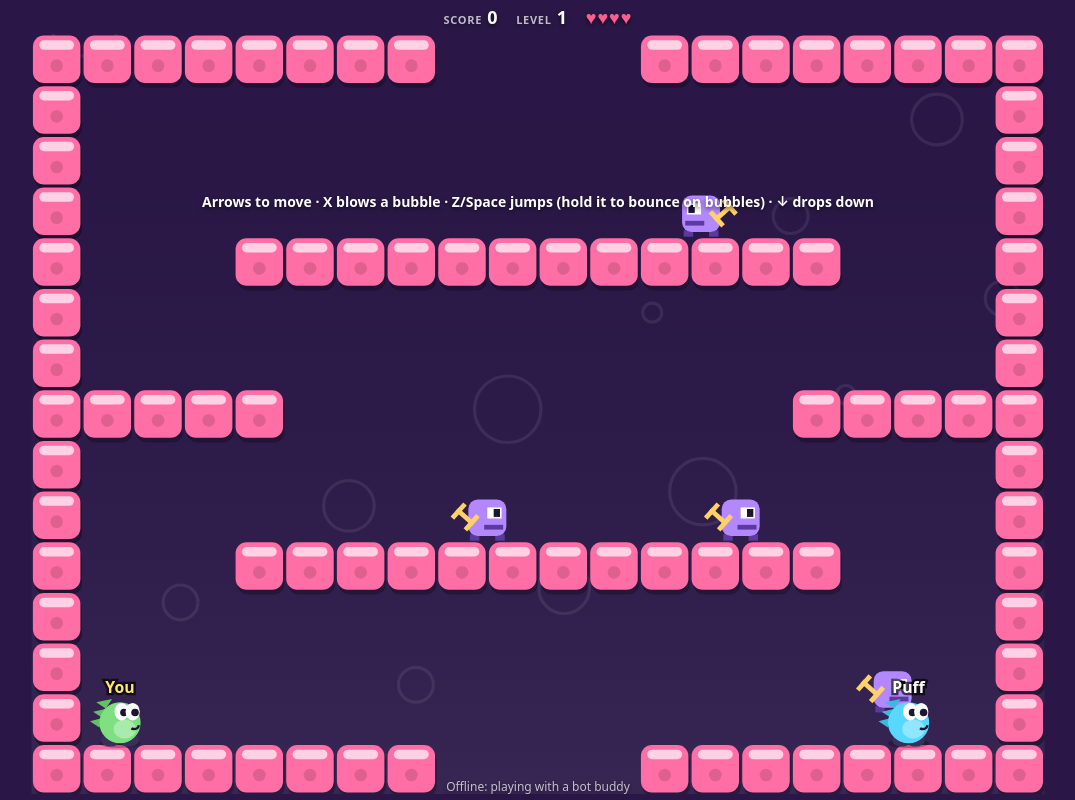
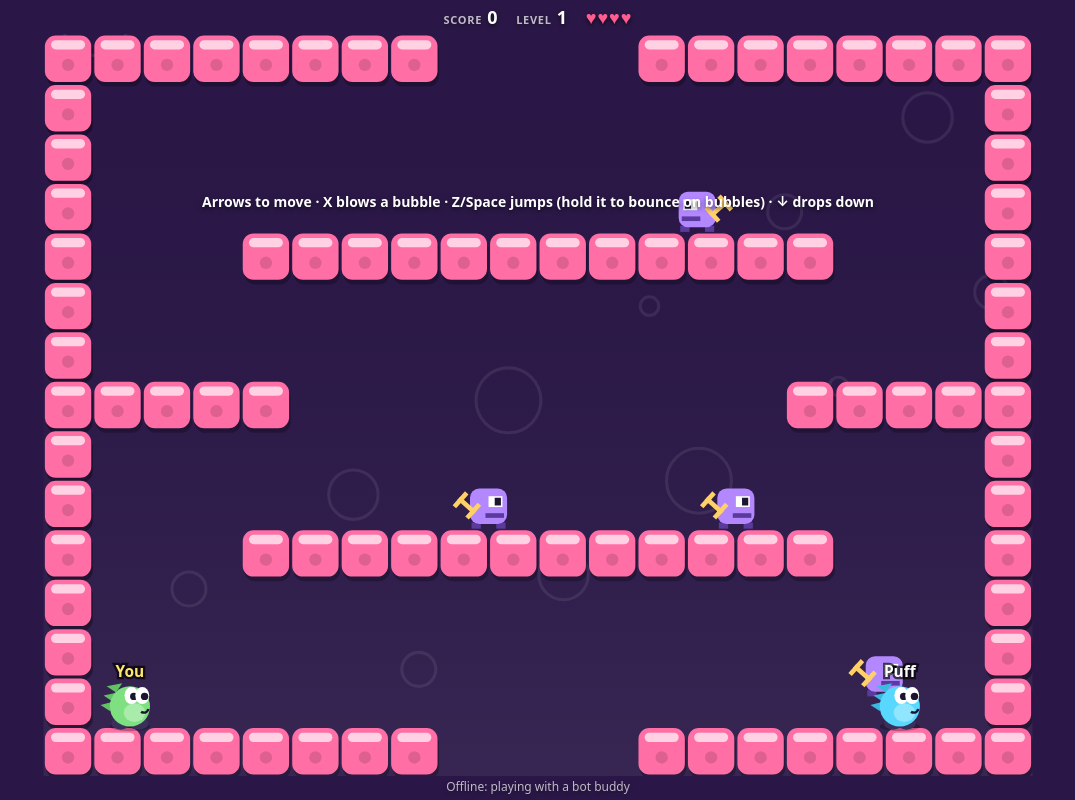
Before and after one commit to multiplayeragent/bubble-buddies, a plain HTML site: page index.html in a window 1280 px wide. Shown: the whole page, without its empty margins (102-1177 px from the left). Drawn offline with Linux system fonts and the light colour scheme; animation ran at ten frames a second.

Commit message:
A bot buddy caught after the host changes still costs the team a life, a crafted message can't drain every life at once or blow a bubble at a broken spot, and the online status line no longer sits on top of the floor.
Co-Authored-By: Claude Opus 5.5 <noreply@anthropic.com>

```diff
--- a/index.html
+++ b/index.html
@@ -235,7 +235,7 @@ const touchBubble = (a, b) => Math.hypot(a.x - b.x, a.y - BH / 2 - b.y) < 16 + 1
 // Critters: { i, k (0 wind-up, 1 hopper, 2 ghost), x, y, vx, vy, f, ground, a (angry) }
 // Bubbles:  { i, x, y, vx, vy, k (-1 empty, else the critter inside), a, born (Date.now ms), by }
 // Fruit:    { i, x, y, vy, k (0..3), ground, born }
-const host = { acting: false, last: null, lastW: null, crit: new Map(), bub: new Map(), fruit: new Map(), bots: new Map(), nextId: 1, lastWorld: 0, again: false, cd: new Map() };
+const host = { acting: false, last: null, lastW: null, crit: new Map(), bub: new Map(), fruit: new Map(), bots: new Map(), nextId: 1, lastWorld: 0, again: false, cd: new Map(), hurtAt: new Map() };
 /** The game as state has it, or the host's own newer write that hasn't come back yet. `v` only goes up. */
 function game() {
   const g = parseOnce("game", S.shared.game, null);
@@ -254,7 +254,8 @@ function adopt() {
   for (const [i, k, x, y, f, a] of w.e || []) host.crit.set(i, { i, k, x, y, vx: k === 2 ? f * 80 : 0, vy: k === 2 ? 60 : 0, f, a, ground: false, hopAt: 0 });
   for (const [i, x, y, k, a, ag] of w.b || []) host.bub.set(i, { i, x, y, vx: 0, vy: 0, k, a, born: t - ag * 100 });
   for (const [i, x, y, k] of w.f || []) host.fruit.set(i, { i, x, y, vy: 0, k, ground: false, born: t });
-  for (const u of w.u || []) host.bots.set(u.i, Object.assign(newBody(u.x, u.y), { id: u.i, name: u.n, color: u.c, f: u.f || 1, dead: !!u.d, deadUntil: performance.now() + 800, inv: u.v ? performance.now() + 1000 : 0, cd: 0, hurtN: 0 }));
+  const h = parseOnce("game", S.shared.game, null)?.h || {}; // each bot carries on its count of times caught, so its next one still costs a life
+  for (const u of w.u || []) host.bots.set(u.i, Object.assign(newBody(u.x, u.y), { id: u.i, name: u.n, color: u.c, f: u.f || 1, dead: !!u.d, deadUntil: performance.now() + 800, inv: u.v ? performance.now() + 1000 : 0, cd: 0, hurtN: h[u.i] || 0 }));
   host.nextId = 1 + Math.max(0, ...[...host.crit.keys(), ...host.bub.keys(), ...host.fruit.keys()]);
 }
 const newBody = (x, y) => ({ x, y, vx: 0, vy: 0, f: 1, ground: false, dropRow: -1, dropUntil: 0 });
@@ -282,7 +283,7 @@ const addScore = (n) => { const g = game(); if (g && n) writeGame({ ...g, score:
 /** A "blow" intent (or my own, or a bot's): a new bubble in front of whoever blew it. */
 function applyBlow(from, msg) {
   const g = game(), who = bodyOf(from);
-  if (!g || g.ph === "over" || !who || Math.hypot(who.x - msg.x, who.y - msg.y) > 90) return;
+  if (!g || g.ph === "over" || !who || !Number.isFinite(msg.x) || !Number.isFinite(msg.y) || !(Math.hypot(who.x - msg.x, who.y - msg.y) <= 90)) return;
   const t = performance.now(); if (t < (host.cd.get(from) || 0)) return;
   host.cd.set(from, t + CONFIG.blowEvery * 800);
   const f = msg.f < 0 ? -1 : 1, id = host.nextId++;
@@ -315,7 +316,9 @@ function applyGrab(from, msg) {
 /** A "hurt" intent: a critter caught someone (its n-th time, so a repeat costs nothing). One life less. */
 function applyHurt(from, n) {
   const g = game();
-  if (!g || (g.ph !== "play" && g.ph !== "clear") || n <= (g.h[from] || 0)) return;
+  if (!g || (g.ph !== "play" && g.ph !== "clear") || !Number.isInteger(n) || n <= (g.h[from] || 0)) return;
+  const t = performance.now(); if (t < (host.hurtAt.get(from) || 0)) return; // nobody can be caught again this soon (respawn + blinking)
+  host.hurtAt.set(from, t + CONFIG.respawnMs + CONFIG.invMs - 1000);
   const lives = g.lives - 1;
   writeGame({ ...g, lives: Math.max(0, lives), h: { ...g.h, [from]: n }, ...(lives <= 0 ? { ph: "over", at: Date.now() } : {}) });
 }
@@ -585,7 +588,7 @@ const view = { s: 1, ox: 0, oy: 0 };
 function fit() {
   DPR = Math.min(2, devicePixelRatio || 1); W = innerWidth; H = innerHeight; cv.width = W * DPR; cv.height = H * DPR;
   const padBelow = touchUI && H > W ? 130 : 0; // a phone held upright: the buttons go under the screen
-  view.s = Math.min(W / WW, (H - padBelow - 40) / WH); view.ox = (W - WW * view.s) / 2; view.oy = Math.max(34, (H - padBelow - WH * view.s) / 2);
+  view.s = Math.min(W / WW, (H - padBelow - 58) / WH); view.ox = (W - WW * view.s) / 2; view.oy = Math.max(34, (H - padBelow - WH * view.s) / 2); // 34px for the score above, 24px for the #net line below
   if (padBelow) view.oy = Math.min(view.oy, 64); // upright phone: the screen sits under the score, the hint and buttons below it
   document.getElementById("hint").style.top = padBelow ? `${Math.round(view.oy + WH * view.s + 24)}px` : "";
 }
```
